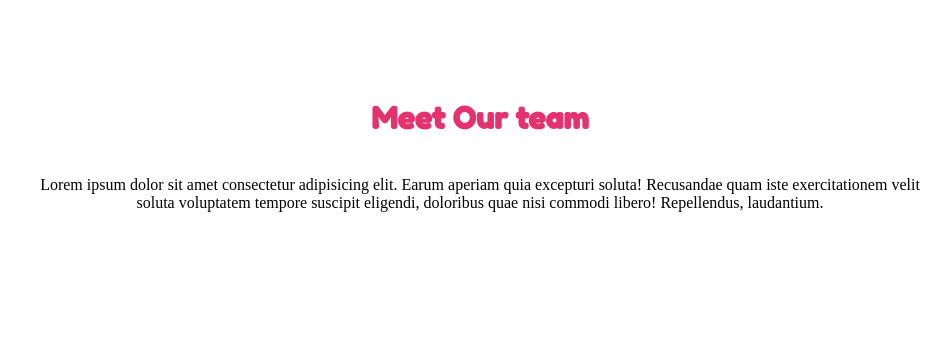
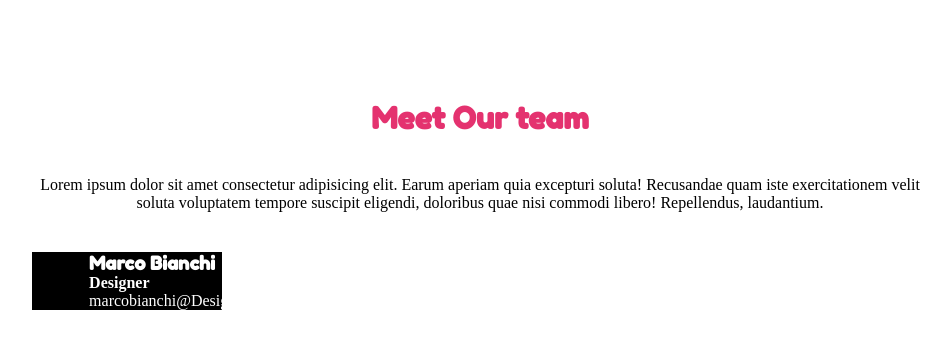
Before and after one commit to Gius993/html-css-float-cards, a plain HTML site: page index.html in a window 1280 px wide. Shown: the whole page, without its empty margins (160-1111 px from the left). Drawn offline with Linux system fonts and the light colour scheme.

Commit message:
corretto ma da ancora errore

```diff
--- a/css/style.css
+++ b/css/style.css
@@ -9,7 +9,9 @@ h1{font-family: 'Fredoka One', cursive; ;
 	color: #e4326f;
 
 }
-
+h3{
+	font-family: 'Fredoka One', cursive; ;
+}
 .container{
 	width: 70%;
 	margin: auto;
@@ -26,3 +28,23 @@ h1{font-family: 'Fredoka One', cursive; ;
 .txt{
 margin-top: 40px;
 }
+
+.clearfix::after{
+content: "";
+display: table;
+clear: both;
+}
+
+
+
+.card{
+	background-color: black;
+	width: calc(100/3);
+	float: left;
+	color: white;
+
+}
+.txt-card{
+	float: right;
+	width: 70%;
+}
--- a/index.html
+++ b/index.html
@@ -1,25 +1,16 @@
 <!DOCTYPE html>
 <html lang="en">
-<head>
-	<meta charset="UTF-8">
-	<meta http-equiv="X-UA-Compatible" content="IE=edge">
-	<meta name="viewport" content="width=device-width, initial-scale=1.0">
-	<title>Document</title>
-	<link rel="stylesheet" href="css/style.css">
-</head>
-<body>
-	<!DOCTYPE html>
-	<html lang="en">
 	<head>
 		<meta charset="UTF-8">
 		<meta http-equiv="X-UA-Compatible" content="IE=edge">
 		<meta name="viewport" content="width=device-width, initial-scale=1.0">
 		<title>Document</title>
+		<link rel="stylesheet" href="css/style.css">
 		<link rel="preconnect" href="https://fonts.googleapis.com">
-	<link rel="preconnect" href="https://fonts.gstatic.com" crossorigin>
-	<link href="https://fonts.googleapis.com/css2?family=Fredoka+One&display=swap" rel="stylesheet">
+		<link rel="preconnect" href="https://fonts.gstatic.com" crossorigin>
+		<link href="https://fonts.googleapis.com/css2?family=Fredoka+One&display=swap" rel="stylesheet">
+	</head>
 
-	</head>
 	<body>
 
 		<div class="container">
@@ -34,12 +25,19 @@
 			<section class="contenuto">
 				<div class="card">
 
+					<div class="txt-card">
+						<h3>Marco Bianchi</h3>
+						<strong>Designer</strong>
+						<p class="email">marcobianchi@Designer.com</p>
+					</div>
+
 				</div>
 
 			</section>
 
 		</div>
+
+
 	</body>
-	</html>
-</body>
+
 </html>
```
